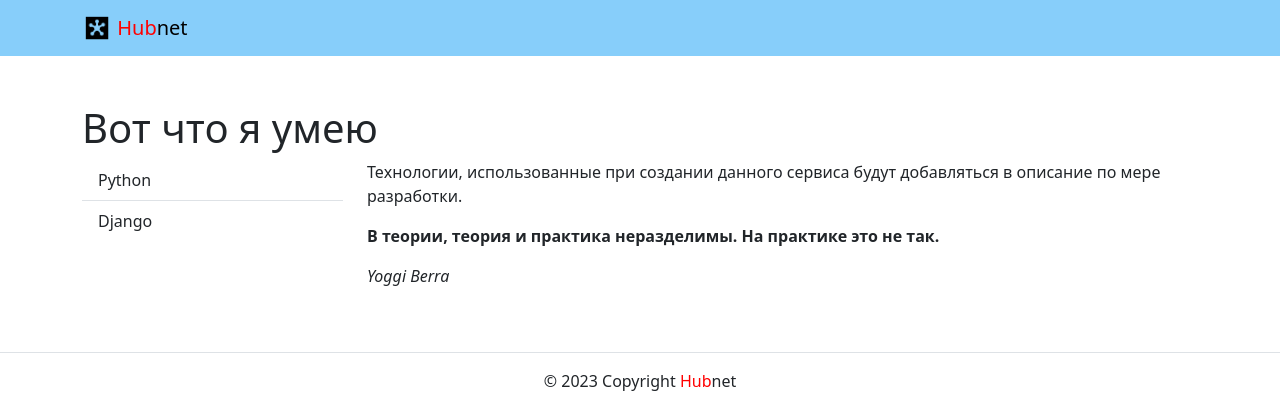
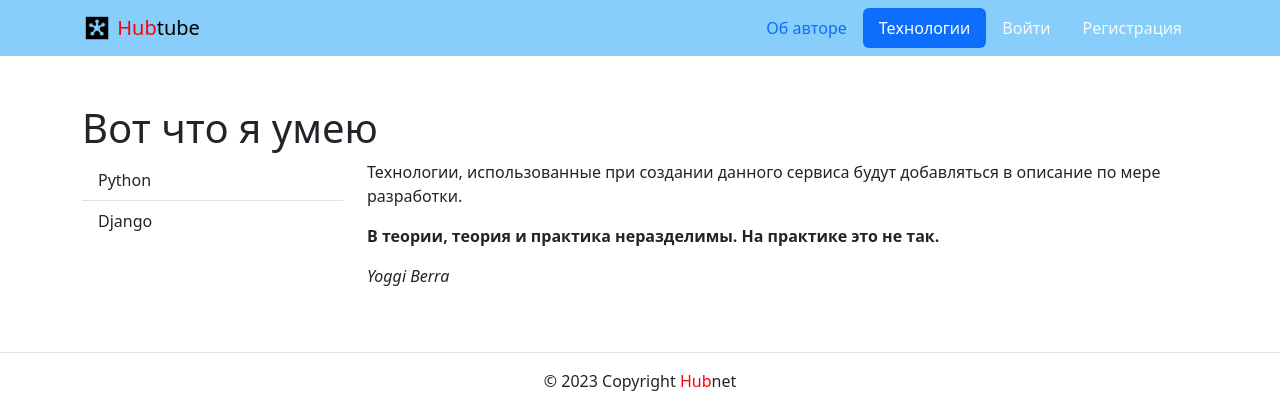
Before and after one commit to alekseikogan/hubnet, a Django app: page /about/tech in a window 1280 px wide. Shown: the top 420 px of the page. Run offline with Django 3.2, Linux system fonts and the light colour scheme; some libraries are stand-ins or nearby versions.

Commit message:
добавил навигацию

```diff
--- a/hubnet/templates/includes/header.html
+++ b/hubnet/templates/includes/header.html
@@ -1,10 +1,43 @@
 {% load static %}
+<header>
   <nav class="navbar navbar-light" style="background-color: lightskyblue">
     <div class="container">
-    <a class="navbar-brand" href="{% url 'posts:index'%}">
+      <a class="navbar-brand" href="{% url 'posts:index' %}">
         <img src="{% static 'img/logo.png' %}" width="30" height="30" class="d-inline-block align-top" alt="">
-      <!-- тег span используется для добавления нужных стилей отдельным участкам текста -->
-      <span style="color:red">Hub</span>net
+        <span style="color:red">Hub</span>tube
       </a>
+      <ul class="nav nav-pills">
+        {% with request.resolver_match.view_name as view_name %}
+        <li class="nav-item">
+          <a class="nav-link {% if view_name  == 'about:author' %}active{% endif %}" href="{% url 'about:author' %}">Об авторе</a>
+        </li>
+        <li class="nav-item">
+          <a class="nav-link {% if view_name == 'about:tech' %}active{% endif %}" href="{% url 'about:tech' %}">Технологии</a>
+        </li>
+        {% if user.is_authenticated %}
+        <li class="nav-item">
+          <!-- Тут проверь потом имя create_post!!!!!!!!!!!!!!! -->
+          <a class="nav-link {% if view_name == 'posts:create_post' %}active{% endif %}" href="">Новая запись</a>
+        </li>
+        <li class="nav-item">
+          <a class="nav-link link-light {% if view_name == 'users:password_change_form' %}active{% endif %}" href="{% url 'users:password_change_form' %}">Изменить пароль</a>
+        </li>
+        <li class="nav-item">
+          <a class="nav-link link-light {% if view_name == 'users:logout' %}active{% endif %}" href="{% url 'users:logout' %}">Выйти</a>
+        </li>
+        <li>
+          Пользователь: {{ user.username }}
+        </li>
+        {% else %}
+        <li class="nav-item">
+          <a class="nav-link link-light {% if view_name == 'users:login' %}active{% endif %}" href="{% url 'users:login' %}">Войти</a>
+        </li>
+        <li class="nav-item">
+          <a class="nav-link link-light {% if view_name == 'users:signup' %}active{% endif %}" href="{% url 'users:signup' %}">Регистрация</a>
+        </li>
+        {% endif %}
+      </ul>
+      {% endwith %}
     </div>
   </nav>
+</header>
```
Also changed, not shown: hubnet/db.sqlite3. Lines whose indentation alone changed are shown as unchanged.
